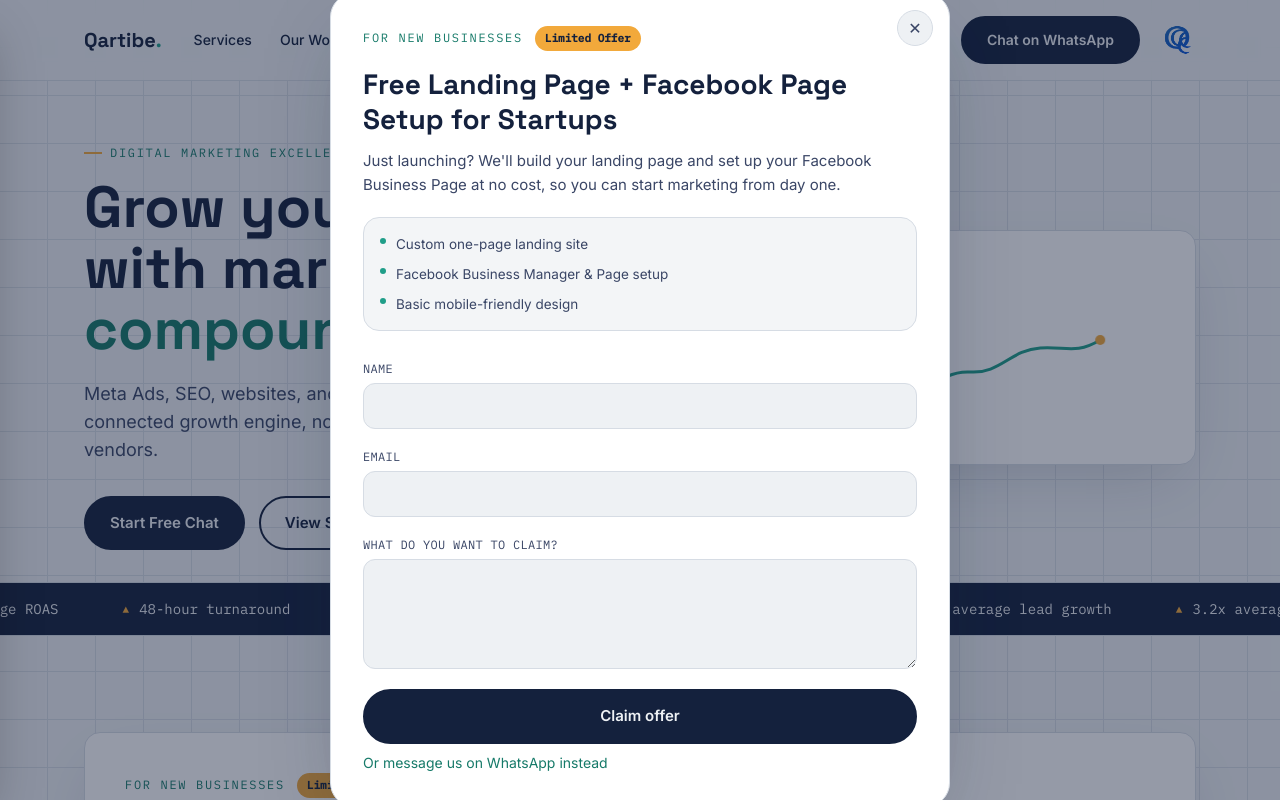
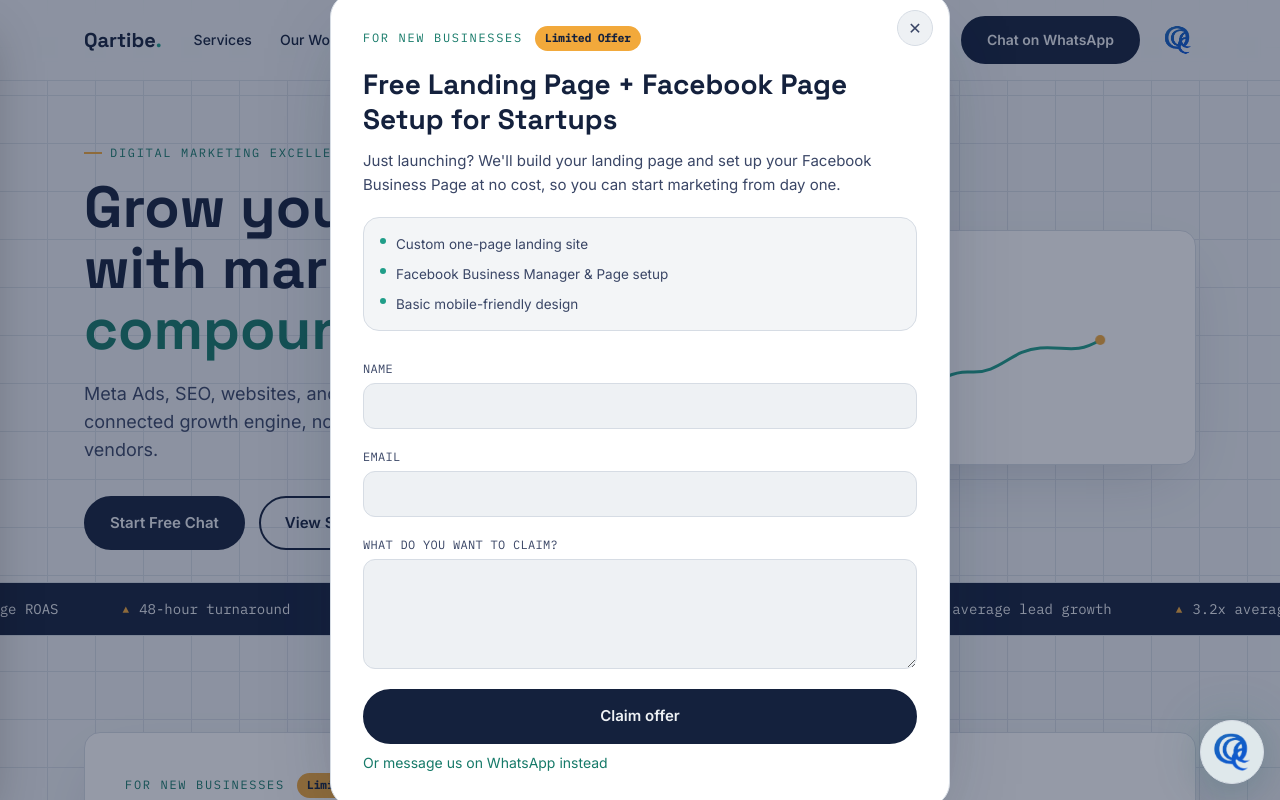
Before and after one commit to simulhunt-bit/qqz666, a Next.js app: page / in a window 1280 px wide. Shown: the top 800 px of the page. Built offline with nearby package versions, Linux system fonts and the light colour scheme.

Commit message:
Enhance floating assistant desktop layout

```diff
--- a/components/MobileWhatsAppAssistant.js
+++ b/components/MobileWhatsAppAssistant.js
@@ -50,18 +50,21 @@ export default function MobileWhatsAppAssistant({ contact, services = [], faq =
   }, [services, faq]);
 
   return (
-    <div className="fixed bottom-4 right-4 z-[120] md:hidden">
+    <div className="fixed bottom-4 right-4 z-[120]">
+      <div className="relative">
+        <div className="absolute inset-0 rounded-full bg-tealdeep/20 blur-xl" />
         <button
           type="button"
           onClick={() => setOpen((prev) => !prev)}
           aria-label="Open WhatsApp assistant"
-        className="flex h-14 w-14 items-center justify-center rounded-full border border-line bg-paper p-1 shadow-[0_18px_45px_-20px_rgba(20,33,61,0.45)] transition hover:-translate-y-0.5"
+          className="relative flex h-14 w-14 items-center justify-center rounded-full border border-line bg-paper p-1 shadow-[0_18px_45px_-20px_rgba(20,33,61,0.45)] transition hover:-translate-y-0.5 sm:h-16 sm:w-16"
         >
-        <img src="/logo.png" alt="Qartibe logo" className="h-11 w-11 object-contain" />
+          <span className="pointer-events-none absolute inset-0 rounded-full animate-pulse [animation-duration:3s] bg-tealdeep/10" />
+          <img src="/logo.png" alt="Qartibe logo" className="relative h-11 w-11 object-contain sm:h-12 sm:w-12" />
         </button>
 
         {open && (
-        <div className="absolute bottom-16 right-0 w-[88vw] max-w-[320px] rounded-[20px] border border-line bg-papercard p-3 shadow-[0_24px_60px_-20px_rgba(20,33,61,0.35)]">
+          <div className="absolute bottom-18 right-0 mt-3 w-[92vw] max-w-[340px] rounded-[22px] border border-line bg-papercard p-3 shadow-[0_24px_60px_-20px_rgba(20,33,61,0.35)] sm:right-0">
             <div className="mb-2 flex items-start justify-between gap-3">
               <div>
                 <p className="font-mono text-[10px] uppercase tracking-[0.2em] text-tealdeep">Quick help</p>
@@ -92,5 +95,6 @@ export default function MobileWhatsAppAssistant({ contact, services = [], faq =
           </div>
         )}
       </div>
+    </div>
   );
 }
```
Lines whose indentation alone changed are shown as unchanged.
